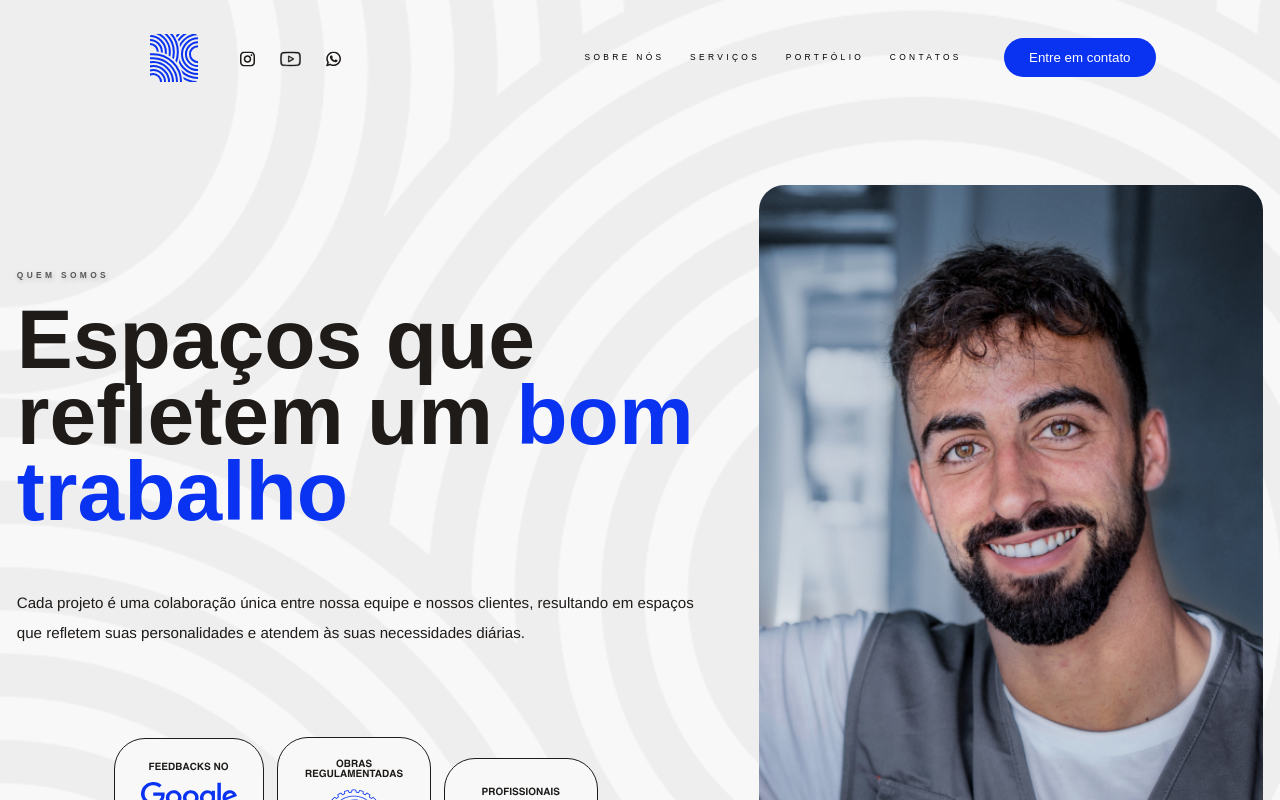
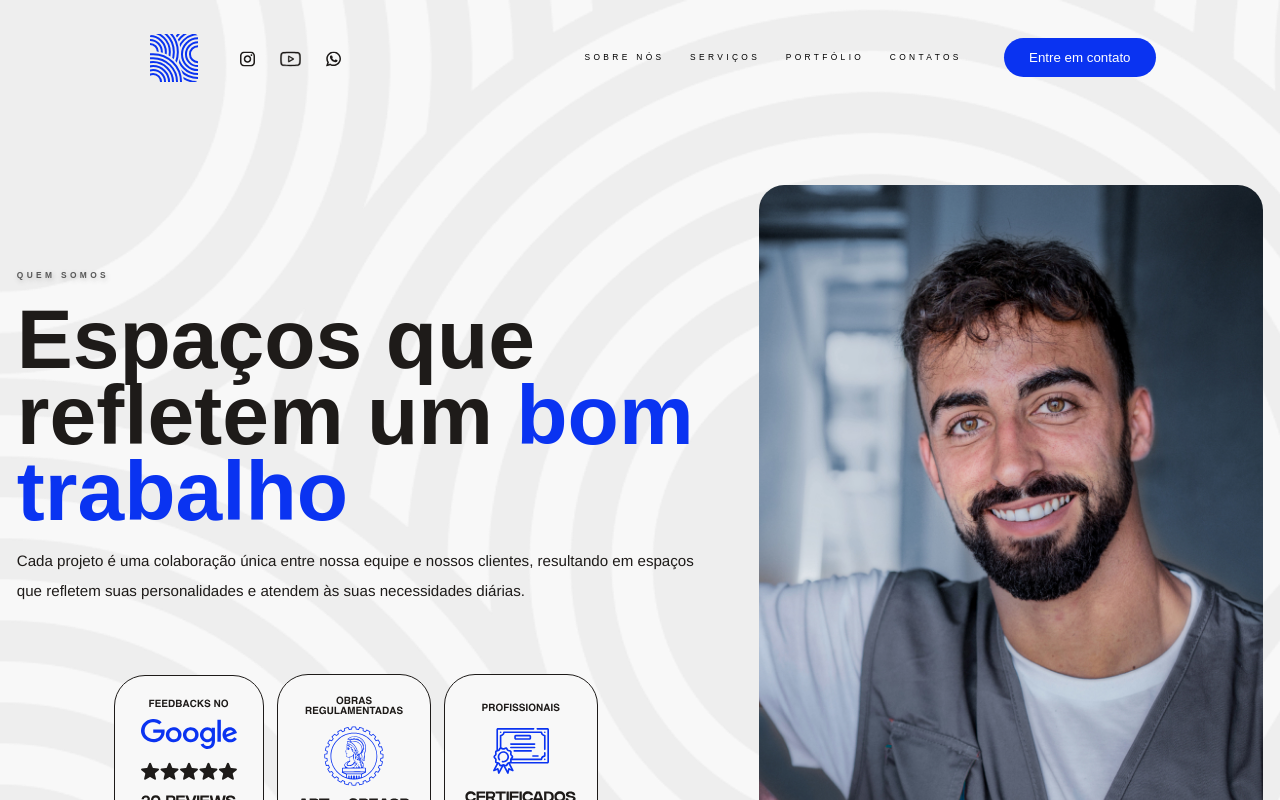
Before and after one commit to lucastdcs/ReforMar, a React (Vite) app: page /sobreNos in a window 1280 px wide. Shown: the top 800 px of the page. Built offline with nearby package versions, Linux system fonts and the light colour scheme.

Commit message:
Fixed Some spacing issues

```diff
--- a/src/Pages/SobreNos.jsx
+++ b/src/Pages/SobreNos.jsx
@@ -14,10 +14,10 @@ const SobreNos = () => {
     margin-top: 20rem;
     color: var(--black);
 
-    :nth-child(3) {
+    section:nth-child(3) {
       margin-top: 5rem;
       h2 {
-        margin-bottom: 0;
+        margin-bottom: 5rem;
       }
     }
   `;
```
